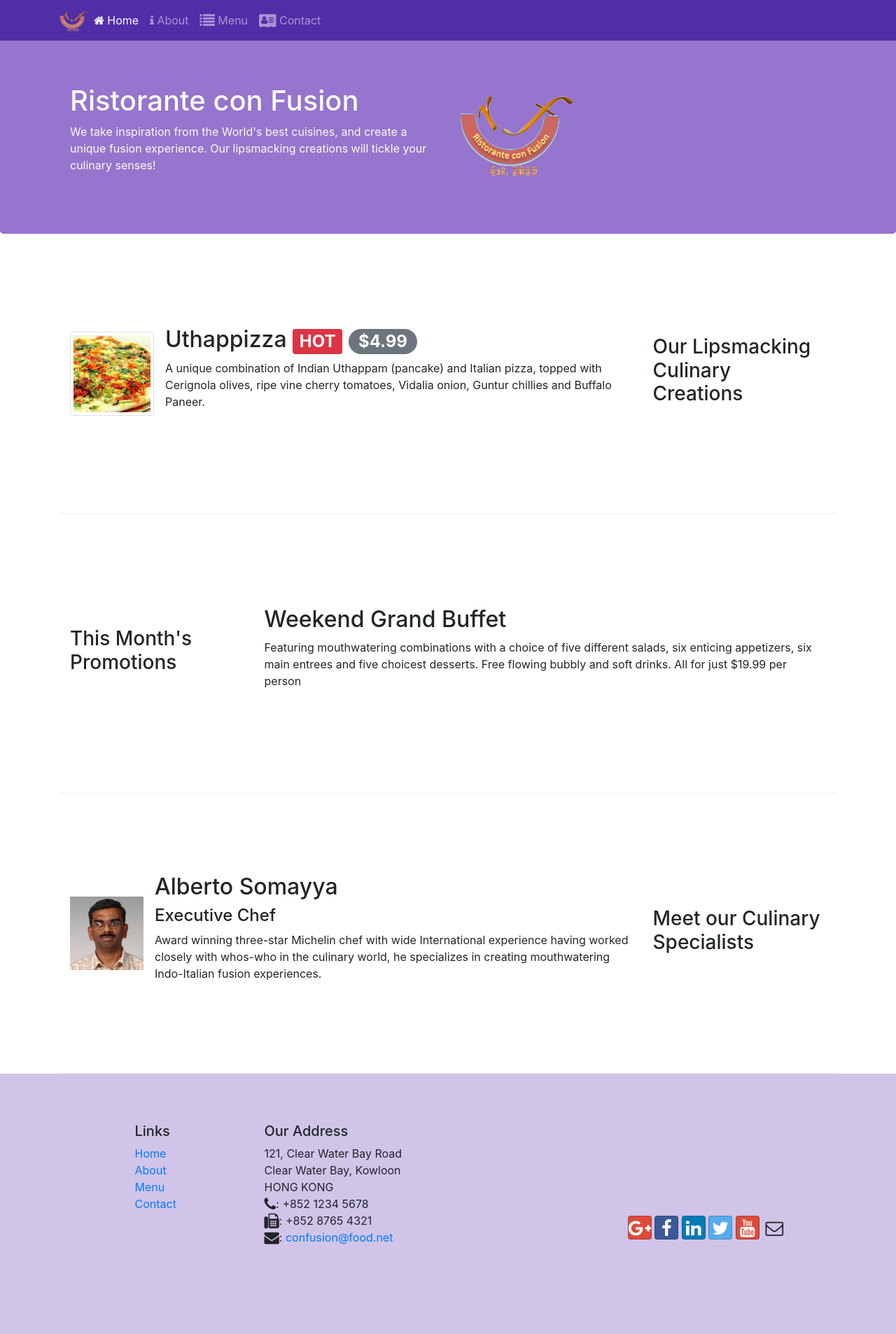
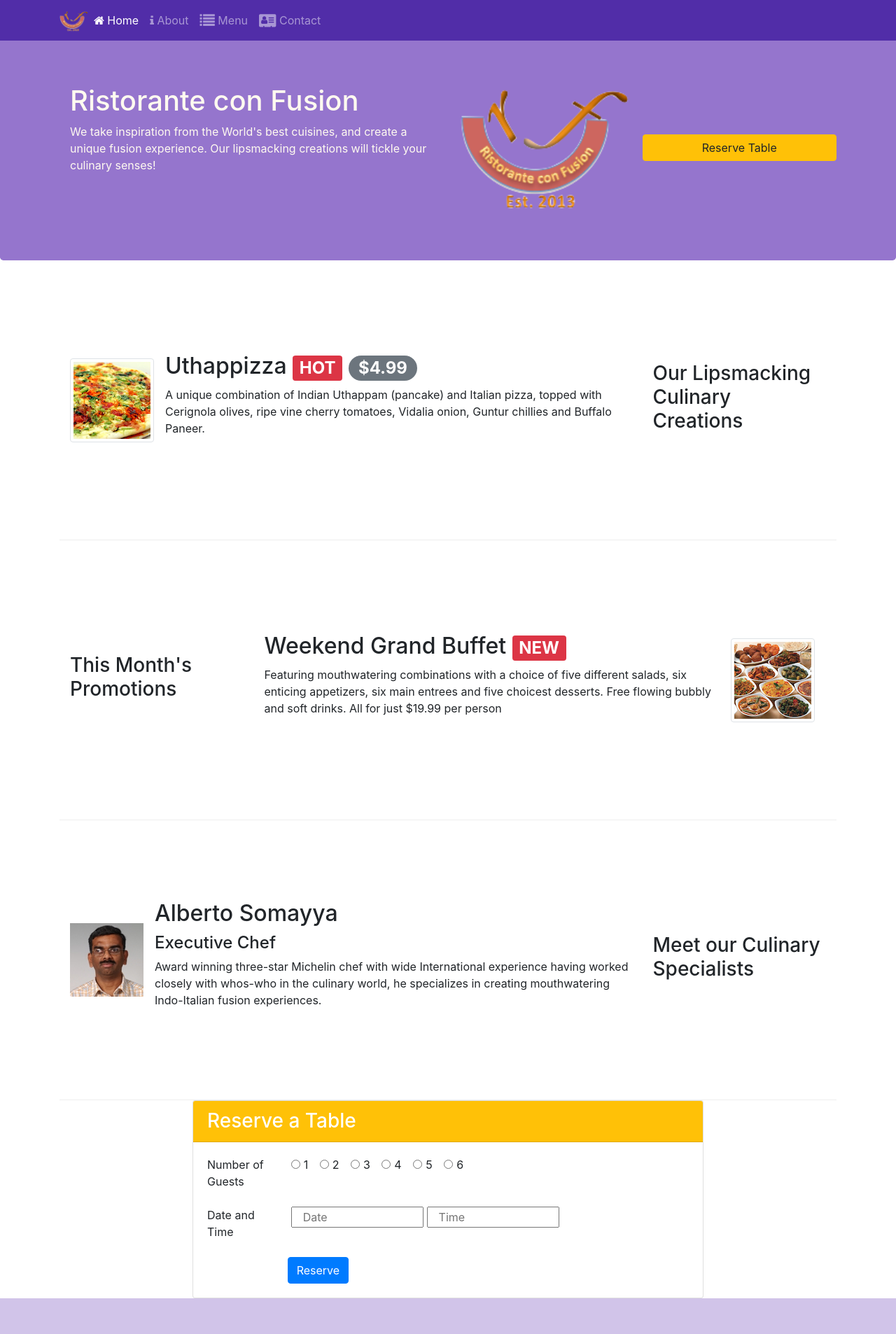
Before and after one commit to pavlobu/bs4-course, a website: page index.html in a window 1280 px wide. Shown: the top 1906 px of the page at 70% size. Drawn offline with nearby package versions, Linux system fonts and the light colour scheme.

```diff
--- a/css/styles.css
+++ b/css/styles.css
@@ -37,3 +37,10 @@
 .navbar-dark {
     background-color: #512DA8;
 }
+
+.tab-content {
+    border-left: 1px solid #ddd;
+    border-right: 1px solid #ddd;
+    border-bottom: 1px solid #ddd;
+    padding: 10px;
+}
--- a/index.html
+++ b/index.html
@@ -42,8 +42,13 @@
           <p>We take inspiration from the World's best cuisines, and create a unique fusion experience. Our lipsmacking
             creations will tickle your culinary senses!</p>
         </div>
-        <div class="col-12 col-sm align-self-center">
-          <img src="img/logo.png" class="img-fluid" />
+        <div class="col-12 col-sm-6 align-self-center">
+          <div class="row">
+            <img src="img/logo.png" class="img-fluid col-12 col-sm-6" />
+            <div class="col-12 col-sm-6 my-auto pr-0 pl-0">
+              <a class="col-12" href="#reservation"><button class="col-12 btn btn-warning btn-block">Reserve Table</button></a>
+            </div>
+          </div>
         </div>
       </div>
     </div>
@@ -72,10 +77,15 @@
         <h3>This Month's Promotions</h3>
       </div>
       <div class="col col-sm col-md">
-        <h2>Weekend Grand Buffet</h2>
-        <p class="d-none d-sm-block">Featuring mouthwatering combinations with a choice of five different salads, six enticing appetizers, six
-          main entrees and five choicest desserts. Free flowing bubbly and soft drinks. All for just $19.99 per person
-        </p>
+        <div class="media">
+          <div class="media-body">
+            <h2>Weekend Grand Buffet <span class="badge badge-danger">NEW</span></h2>
+            <p class="d-none d-sm-block">Featuring mouthwatering combinations with a choice of five different salads, six enticing appetizers, six
+              main entrees and five choicest desserts. Free flowing bubbly and soft drinks. All for just $19.99 per person
+            </p>
+          </div>
+          <img class="d-flex mr-3 img-thumbnail align-self-center" src="img/buffet.png" alt="uthappizza" />
+        </div>
       </div>
     </div>
 
@@ -95,6 +105,63 @@
         </div>
       </div>
     </div>
+
+    <a name="reservation">
+      <div id="reservation" class="row">
+        <div class="col-12 col-sm-8 mx-auto">
+          <div class="card">
+            <h3 class="card-header bg-warning text-white">Reserve a Table</h3>
+            <div class="card-body">
+              <form>
+                <div class="form-group row">
+                  <label class="col-12 col-md-2">Number of Guests</label>
+                  <div class="col-12 col-md-10">
+                    <div class="form-check form-check-inline">
+                      <label class="form-check-label">
+                        <input type="radio" class="form-check-input" name="one">1
+                      </label>
+                    </div>
+                    <div class="form-check form-check-inline">
+                      <label class="form-check-label">
+                        <input type="radio" class="form-check-input" name="two">2
+                      </label>
+                    </div>
+                    <div class="form-check form-check-inline">
+                      <label class="form-check-label">
+                        <input type="radio" class="form-check-input" name="three">3
+                      </label>
+                    </div>
+                    <div class="form-check form-check-inline">
+                      <label class="form-check-label">
+                        <input type="radio" class="form-check-input" name="four">4
+                      </label>
+                    </div>
+                    <div class="form-check form-check-inline">
+                      <label class="form-check-label">
+                        <input type="radio" class="form-check-input" name="five">5
+                      </label>
+                    </div>
+                    <div class="form-check form-check-inline">
+                      <label class="form-check-label">
+                        <input type="radio" class="form-check-input" name="six">6
+                      </label>
+                    </div>
+                  </div>
+                </div>
+                <div class="form-group row">
+                  <label class="col-12 col-md-2">Date and Time</label>
+                  <div class="col-12 col-md-10">
+                    <input class="col-12 col-sm-4" placeholder="Date" />
+                    <input class="col-12 col-sm-4" placeholder="Time" />
+                  </div>
+                </div>
+                <button type="button" class="btn btn-primary offset-2">Reserve</button>
+              </form>
+            </div>
+          </div>
+        </div>
+      </div>
+    </a>
   </div>
 
   <footer class="footer">
```
Also changed, not shown: aboutus.html (+33 -0 lines), img/buffet.png (added).
